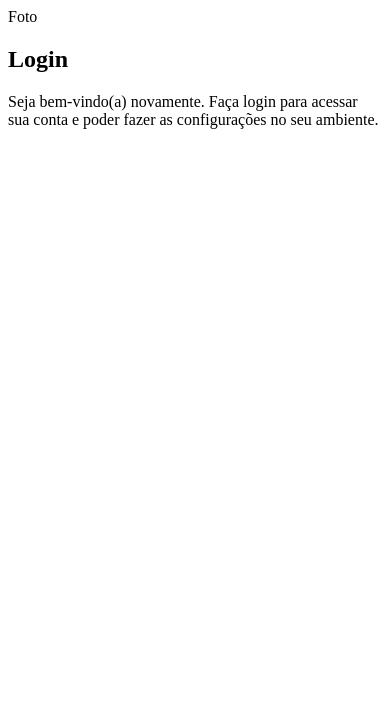
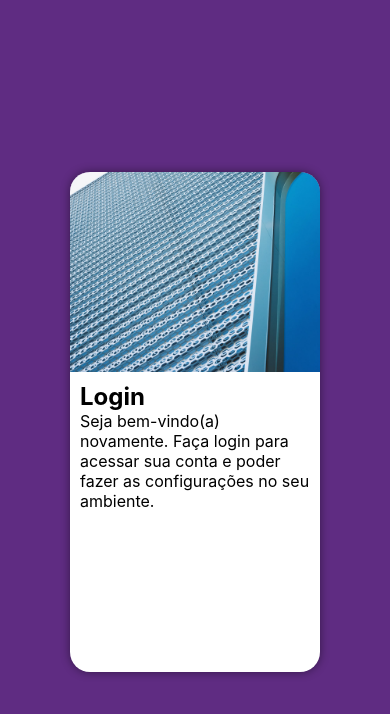
Before and after one commit to wendelncols/projeto-login, a plain HTML site: page index.html in a window 390 px wide. Drawn offline with Linux system fonts and the light colour scheme.

Commit message:
Comecei a versão mobile first do projeto

```diff
--- a/estilos/style.css
+++ b/estilos/style.css
@@ -6,3 +6,49 @@
     Lilás: #5f2c82
 
 */
+
+* {
+    font-family: -apple-system, BlinkMacSystemFont, 'Segoe UI', Roboto, Oxygen, Ubuntu, Cantarell, 'Open Sans', 'Helvetica Neue', sans-serif;
+    padding: 0px;
+    margin: 0px;
+    box-sizing: border-box;
+}
+
+body, html {
+    background-color: #5f2c82;
+    height: 100vh;
+    width: 100vw;
+}
+
+main {
+    position: relative;
+    height: 100vh;
+    width: 100vw;
+}
+
+section#login {
+    position: absolute;
+    top: 50%;
+    left: 50%;
+    transform: translate(-50%, -50%);
+    overflow: hidden;
+
+    background-color: white;
+    width: 250px;
+    height: 500px;
+    border-radius: 20px;
+    box-shadow: 0px 0px 10px rgba(0, 0, 0, 0.450);
+}
+
+section#login > div#imagem {
+    display: block;
+    background: #5f2c82 url(../imagens/metal.jpg) no-repeat;
+    background-size: cover;
+    background-position: right bottom;
+    height: 200px;
+}
+
+section#login > div#formulario {
+    display: block;
+    padding: 10px;
+}
--- a/index.html
+++ b/index.html
@@ -10,7 +10,7 @@
     <main>
         <section id="login">
             <div id="imagem">
-                Foto
+                <!-- Aqui vai a imagem nas CSS -->
             </div>
             <div id="formulario">
                 <h1>Login</h1>
```
